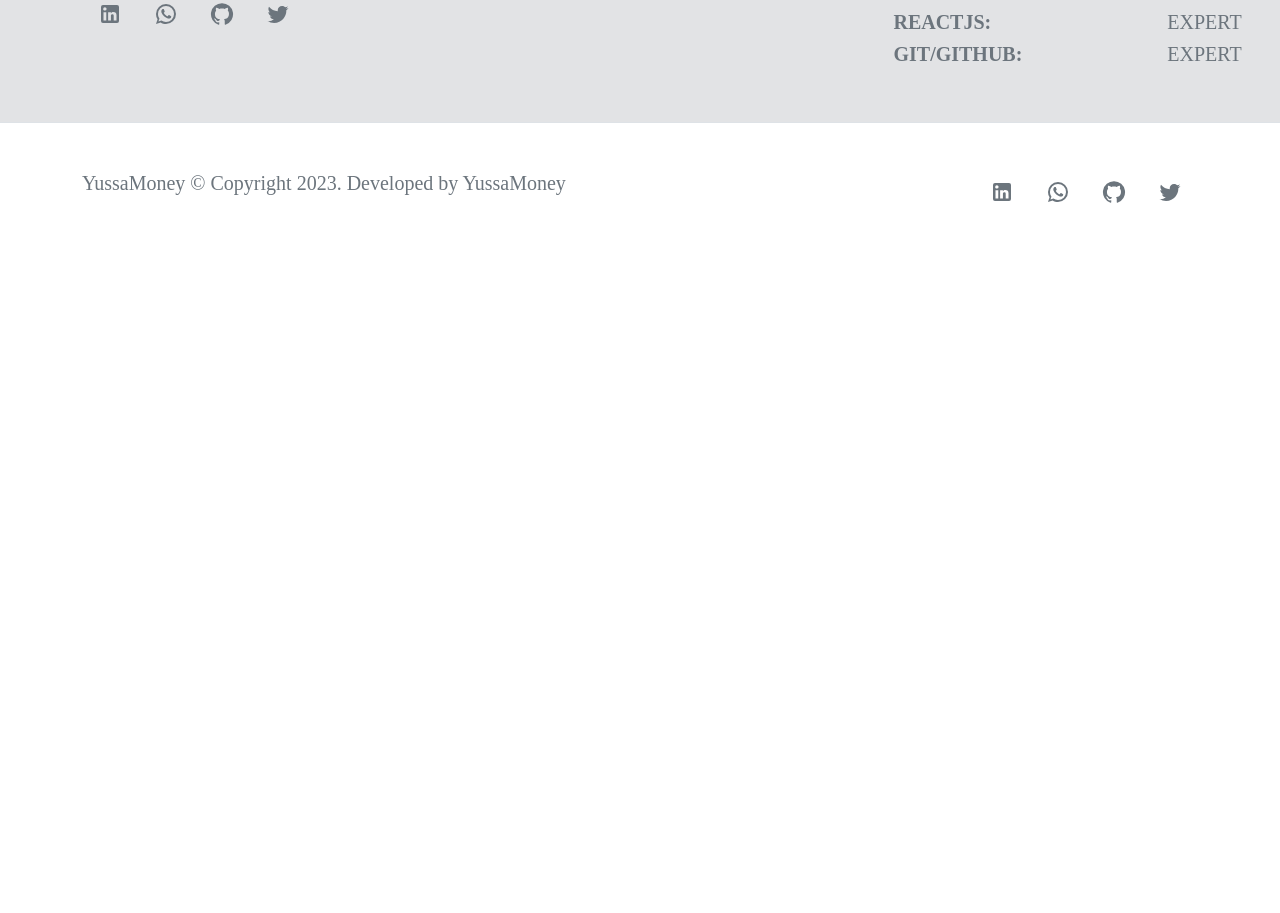
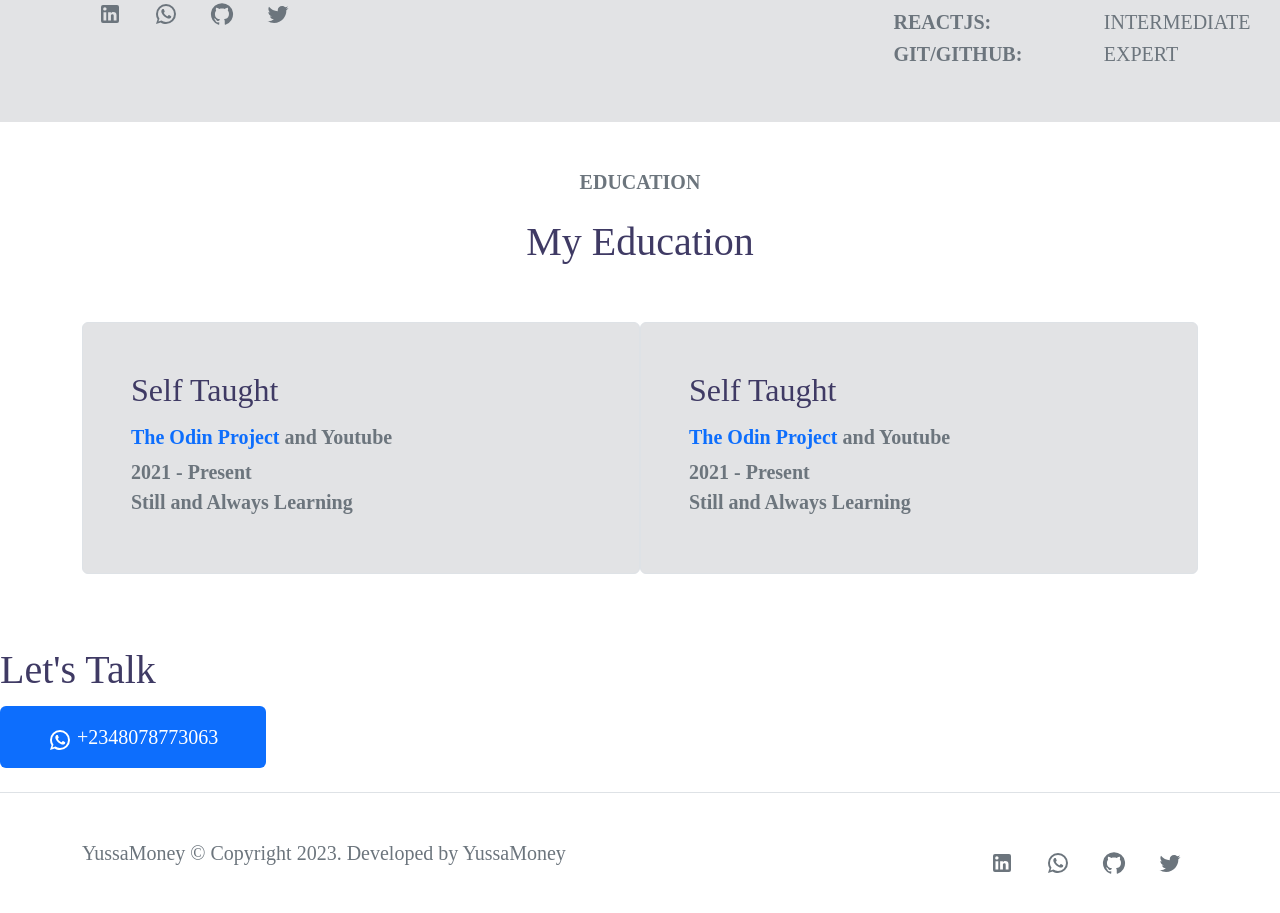
Before and after one commit to YussaMoney/Yussa-Portfolio, a React (Create React App) app: page /about in a window 1280 px wide. Shown: the part 1320-2233 px from the top of the page. Before the commit the page ends 1580 px from the top, so only its background shows below. Built offline with nearby package versions, Linux system fonts and the light colour scheme.

Commit message:
Modified: About component content; - Added: More section and contents to about page

```diff
--- a/src/About.js
+++ b/src/About.js
@@ -111,7 +111,7 @@ export default function About() {
           </div>
           <div className="skills">
             <h1 className="px-5">MY SKILLS</h1>
-            <div className="text-secondary d-grid">
+            <div className="text-secondary d-grid w-75">
               <div className="row">
                 <h5 className="col">
                   <strong>HTML:</strong>
@@ -134,13 +134,13 @@ export default function About() {
                 <h5 className="col">
                   <strong>JAVASCRIPT:</strong>
                 </h5>
-                <h5 className="col-2">EXPERT</h5>
+                <h5 className="col-2">INTERMEDIATE</h5>
               </div>
               <div className="row">
                 <h5 className="col">
                   <strong>REACTJS:</strong>
                 </h5>
-                <h5 className="col-2">EXPERT</h5>
+                <h5 className="col-2">INTERMEDIATE</h5>
               </div>
               <div className="row">
                 <h5 className="col">
@@ -152,6 +152,54 @@ export default function About() {
           </div>
         </div>
       </section>
+      <section className="education">
+        <div className="py-5 container">
+          <h5 className="text-secondary pb-3 text-center">
+            <strong>EDUCATION</strong>
+          </h5>
+          <h1 className="text-center pb-5">My Education</h1>
+          <div className="d-flex justify-content-between">
+            <div className="p-5 bg-secondary-subtle border rounded w-50">
+              <h2 className="pb-2">Self Taught</h2>
+              <h5 className="text-secondary fw-bolder">
+                <a
+                  className="text-decoration-none"
+                  href="https://www.theodinproject.com"
+                >
+                  The Odin Project
+                </a>{" "}
+                and Youtube
+              </h5>
+              <h5 className="text-secondary lh-base fw-bolder">2021 - Present <br />Still and Always Learning</h5>
+            </div>
+            <div className="p-5 bg-secondary-subtle border rounded w-50">
+              <h2 className="pb-2">Self Taught</h2>
+              <h5 className="text-secondary fw-bolder">
+                <a
+                  className="text-decoration-none"
+                  href="https://www.theodinproject.com"
+                >
+                  The Odin Project
+                </a>{" "}
+                and Youtube
+              </h5>
+              <h5 className="text-secondary lh-base fw-bolder">2021 - Present <br />Still and Always Learning</h5>
+            </div>
+          </div>
+        </div>
+      </section>
+      <section>
+        <img src="" alt="" />
+        <div>
+          <h1>Let's Talk</h1>
+          <a class="whatsapp-link" href="https://wa.me/+2348078773063">
+            <button className="py-3 px-5 mt-1 btn btn-primary border-0 fs-5">
+              <WhatsAppIcon /> +2348078773063
+            </button>
+          </a>
+        </div>
+        <img src="" alt="" />
+      </section>
     </div>
   );
 }
```
